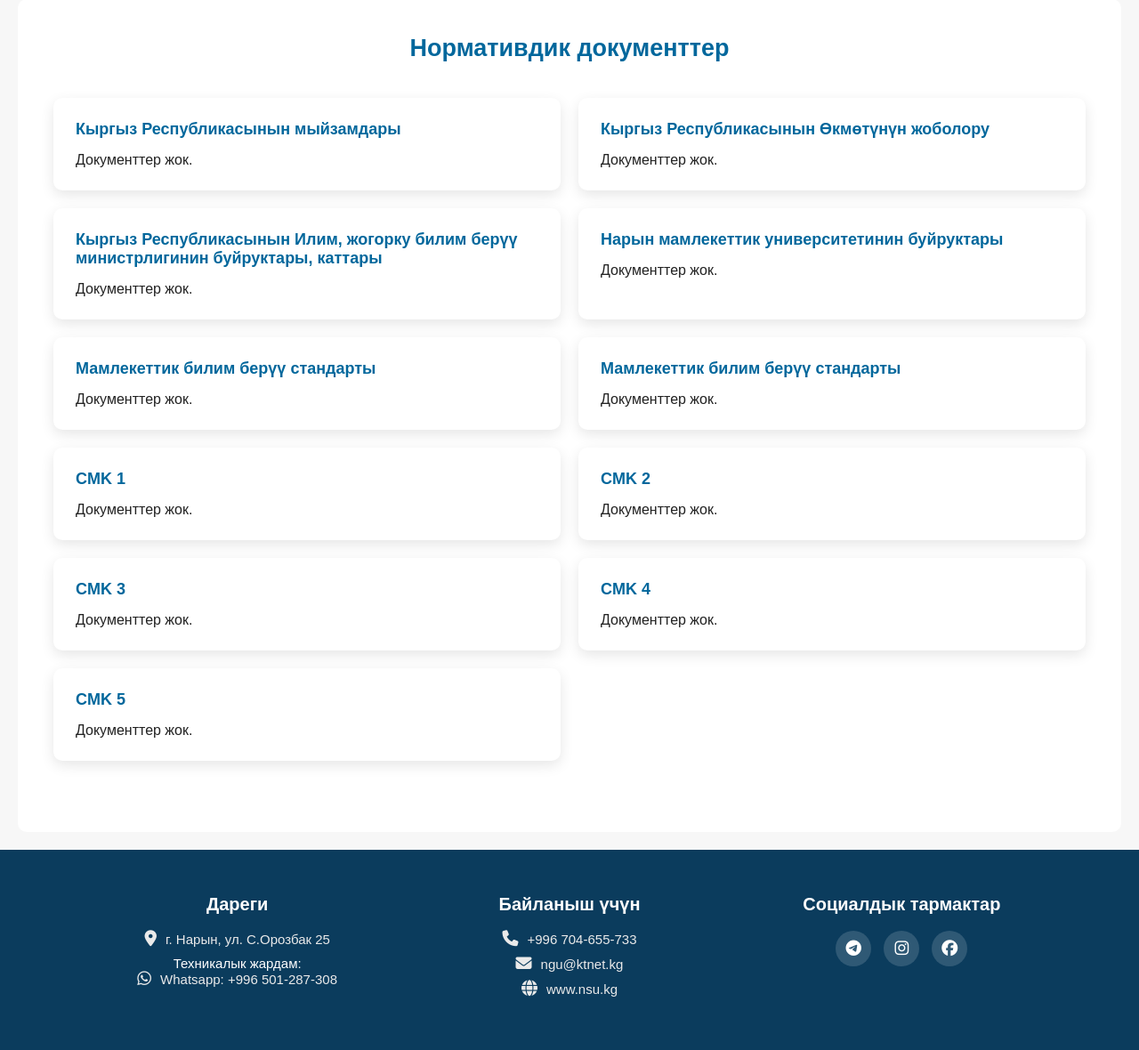
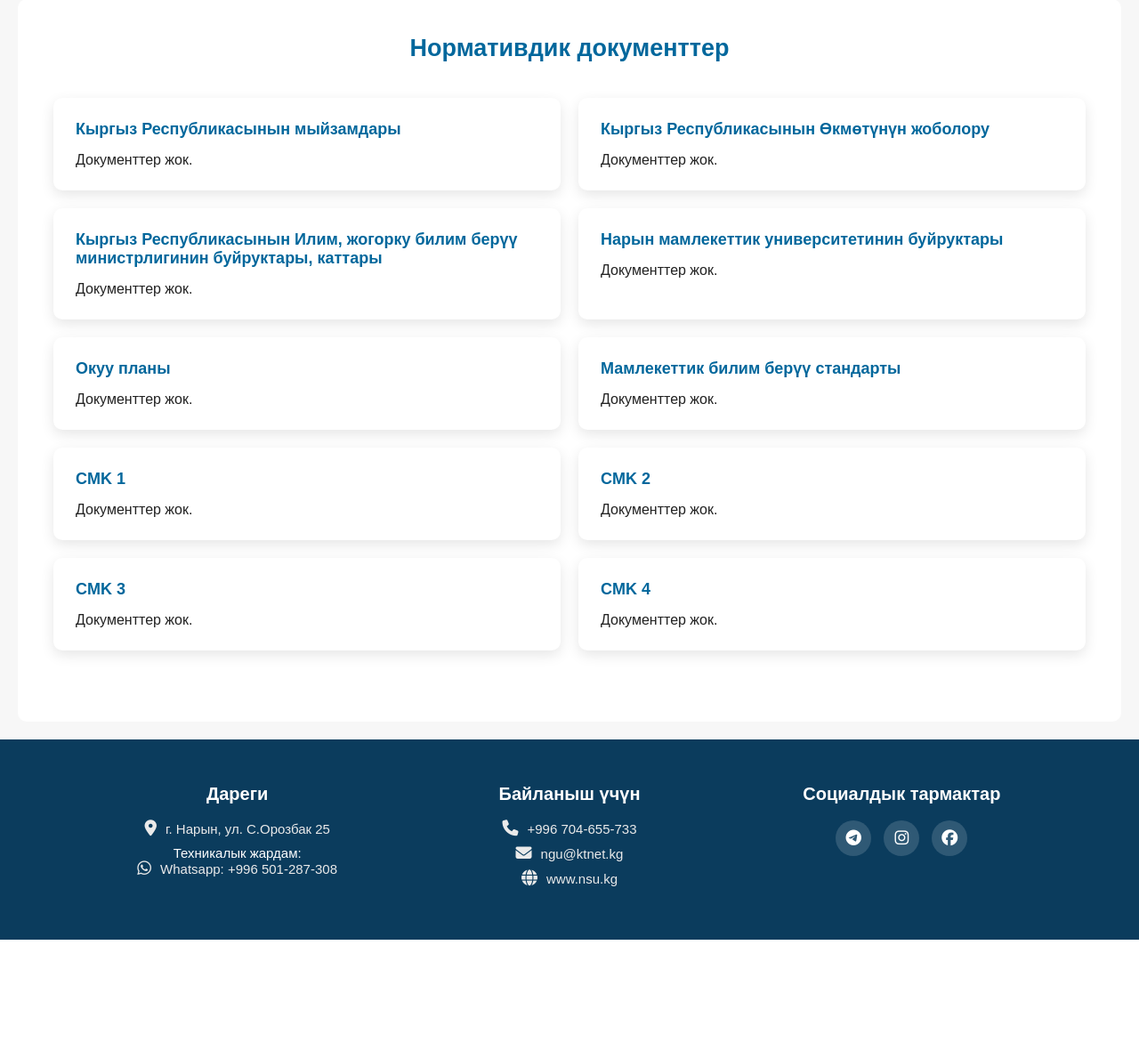
Before and after one commit to Kamchybek2004/acr, a Django app: page /document/ in a window 1280 px wide. Shown: the part 649-1829 px from the top of the page at 89% size. After the commit the page ends 1705 px from the top, so only its background shows below. Run offline with Django 5.2, Linux system fonts and the light colour scheme; data that the repository does not hold is empty.

Commit message:
Исправление ошибок 1

```diff
--- a/core/models.py
+++ b/core/models.py
@@ -188,7 +188,6 @@ class Order(models.Model):
         ('smk2', 'CMK 2'),
         ('smk3', 'CMK 3'),
         ('smk4', 'CMK 4'),
-        ('smk5', 'CMK 5'),
     ]
 
     title = models.CharField('Название приказа', max_length=255)
--- a/core/templates/core/document.html
+++ b/core/templates/core/document.html
@@ -67,7 +67,7 @@
 
              <!-- ГОС -->
             <div class="order">
-                <h2>Мамлекеттик билим берүү стандарты</h2>
+                <h2>Окуу планы</h2>
                 <div class="resolution-block">
                     {% for order in categories.edu_plan %}
                         <a href="{{ order.file.url }}" target="_blank">{{ order.title }}</a>
@@ -137,18 +137,6 @@
                 </div>
             </div>
 
-             <!-- CMK 5-->
-            <div class="order">
-                <h2>CMK 5</h2>
-                <div class="resolution-block">
-                    {% for order in categories.smk5 %}
-                        <a href="{{ order.file.url }}" target="_blank">{{ order.title }}</a>
-                    {% empty %}
-                        <p>Документтер жок.</p>
-                    {% endfor %}
-                </div>
-            </div>
-
         </div>
     </div>
 </div>
--- a/core/views.py
+++ b/core/views.py
@@ -52,7 +52,6 @@ def document(request):
         'smk2': orders.filter(category='smk2'),
         'smk3': orders.filter(category='smk3'),
         'smk4': orders.filter(category='smk4'),
-        'smk5': orders.filter(category='smk5'),
     }
     return render(request, "core/document.html", {'categories': categories})
 
```
